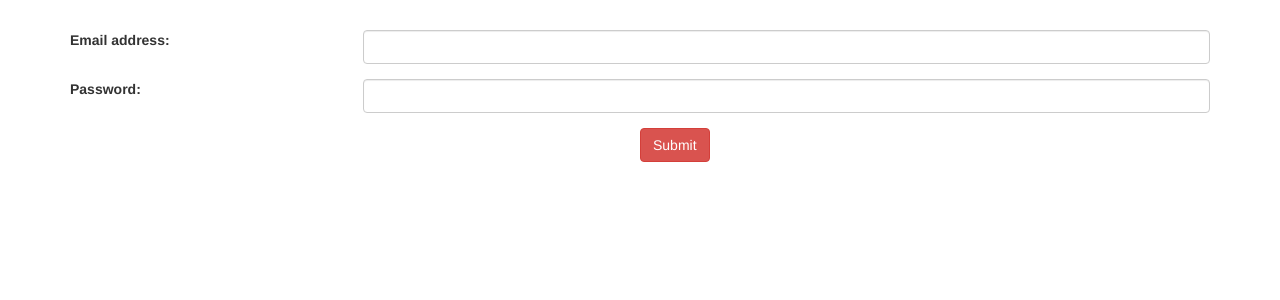
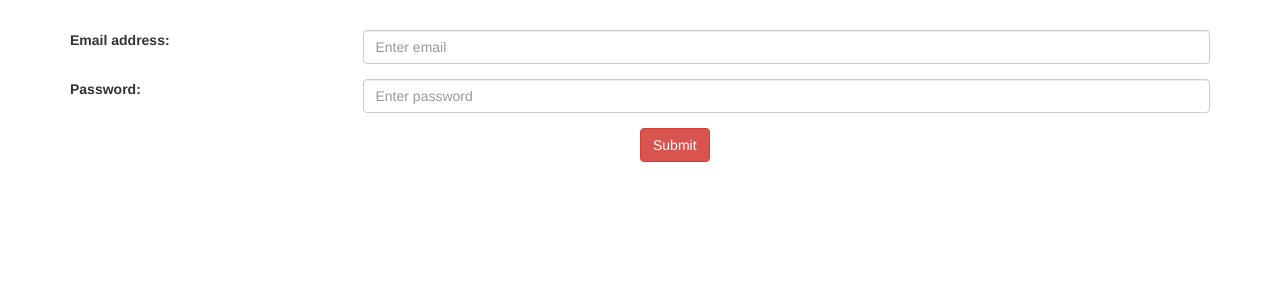
Before and after one commit to aaaaalammmmm/mathgame, a PHP site: page /login.php in a window 1280 px wide. Shown: the part 195-495 px from the top of the page. Run offline with PHP 8.4, Linux system fonts and the light colour scheme.

Commit message:
Added placeholders

```diff
--- a/header.php
+++ b/header.php
@@ -3,8 +3,8 @@
 <head>
    <meta charset="utf-8" />
    <title>Math Game</title>
-   <meta name="viewport" content="width=device-width, initial-scale=1.0"/>
-   <link href="bootstrap-3.3.7-dist\css\bootstrap.min.css" rel="stylesheet" media="screen"/>
+   <meta name="viewport" content="width=device-width, initial-scale=1.0" />
+   <link href="bootstrap-3.3.7-dist\css\bootstrap.min.css" rel="stylesheet" media="screen" />
 </head>
 <body>
     <header class="jumbotron text-center">
--- a/index.php
+++ b/index.php
@@ -51,7 +51,7 @@
             <div class="form-group">
                 <label for="Answer" class="col-sm-3">Answer:</label>
                 <div class="col-sm-9">
-                    <input type="number" class="form-control" name="answer" id="answer" value="0">
+                    <input type="number" class="form-control" name="answer" id="answer" placeholder="Enter a number">
                 </div>
             </div>
             <button type="submit" name="submit" class="btn btn-danger col-sm-offset-6">Submit</button>
--- a/login.php
+++ b/login.php
@@ -4,14 +4,14 @@
             <div class="form-group">
                 <label for="email" class="col-sm-3">Email address:</label>
                 <div class="col-sm-9">
-                    <input type="email" class="form-control" name="email" id="email">
+                    <input type="email" class="form-control" name="email" id="email" placeholder="Enter email" />
                 </div>
             </div>
 
             <div class="form-group">
                 <label for="pwd" class="col-sm-3">Password:</label>
                 <div class="col-sm-9">
-                    <input type="password" class="form-control" name="password" id="pwd">
+                    <input type="password" class="form-control" name="password" id="pwd" placeholder="Enter password" />
                 </div>
             </div>
             <button type="submit" class="btn btn-danger col-sm-offset-6" name="login">Submit</button>
```
Also changed, not shown: readme.txt (added).
